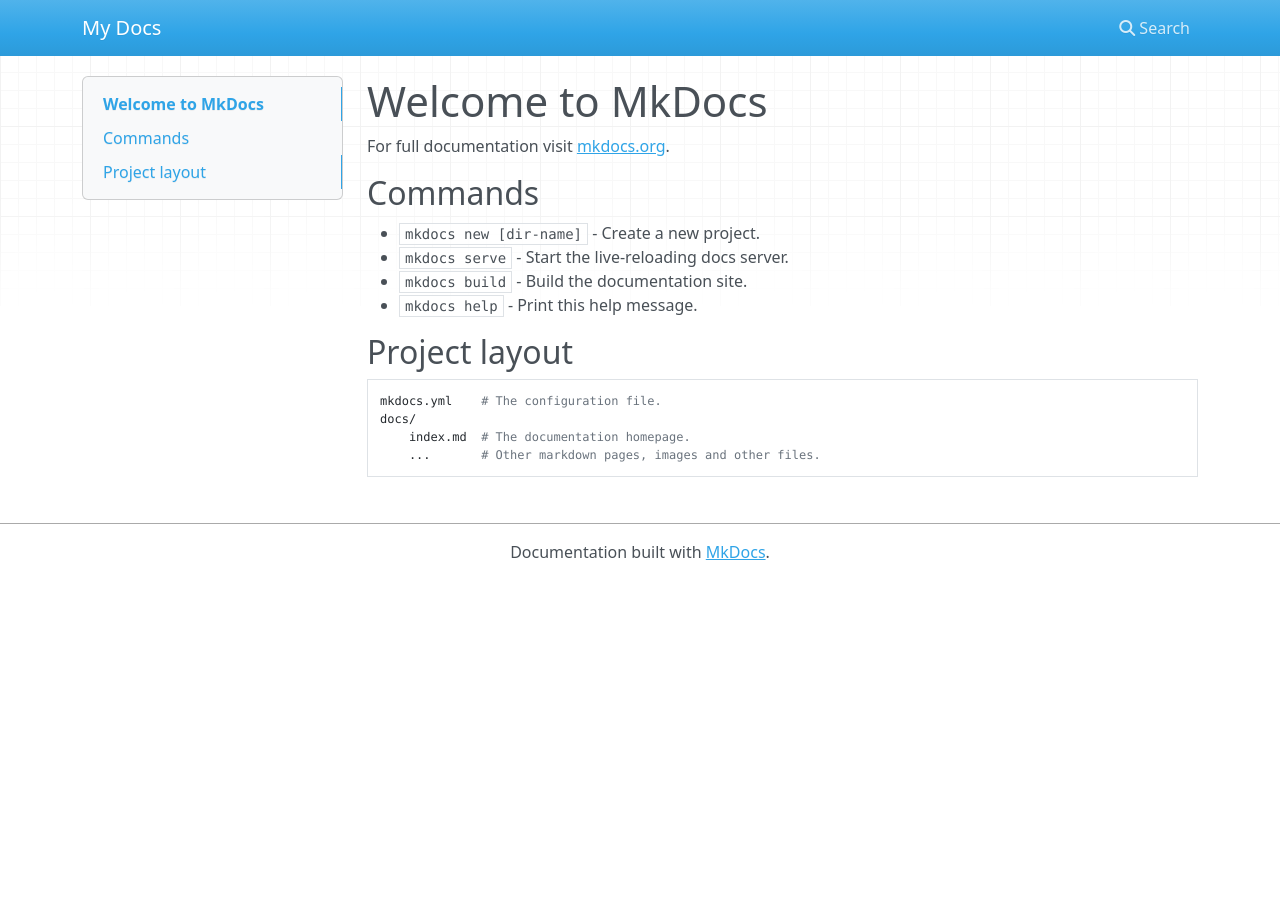
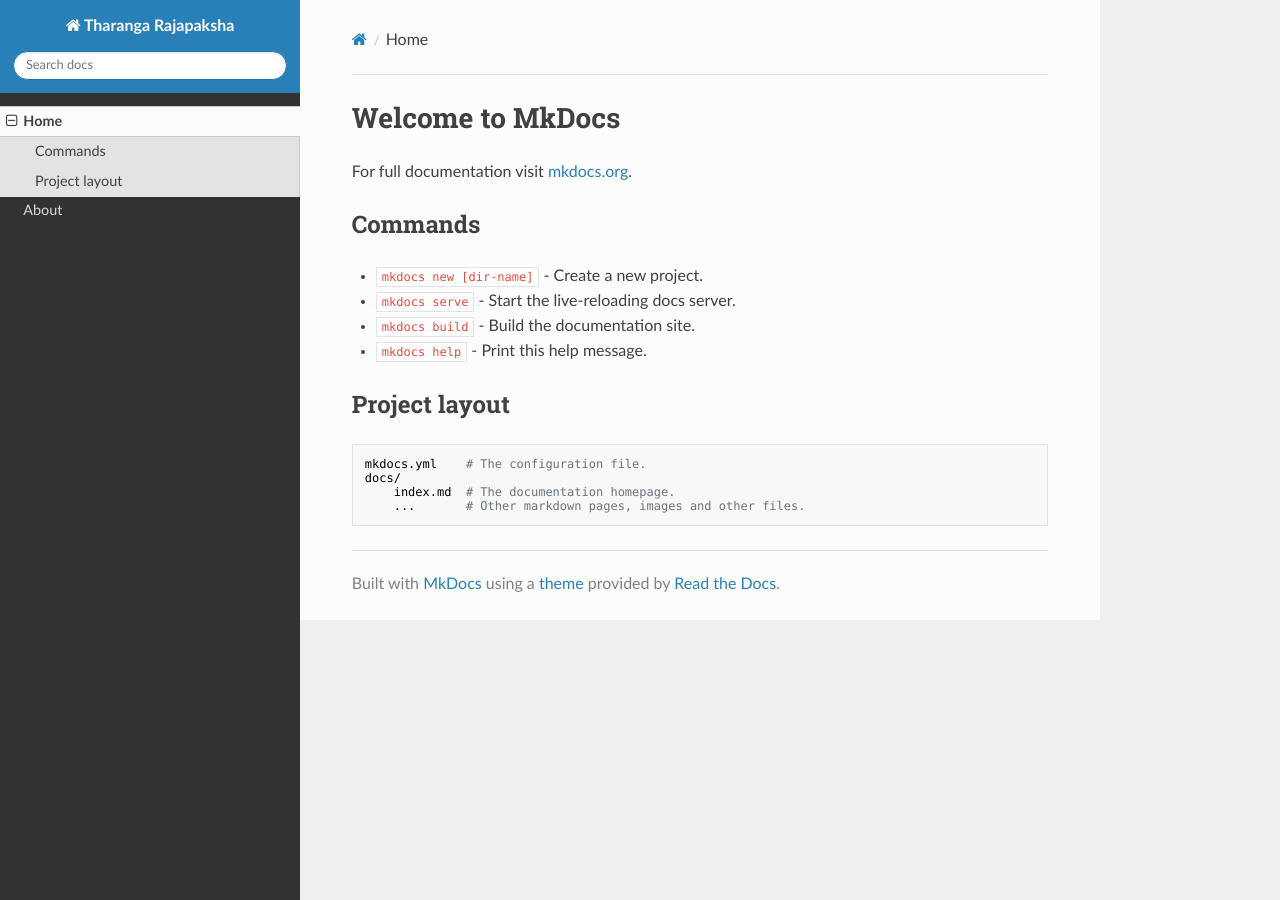
Before and after one commit to tharangar/tharangar.github.io, an MkDocs documentation site: the page built from docs/index.md, in a window 1280 px wide. Built offline with MkDocs 1.6.1, drawn with Linux system fonts in a browser that asks for light colours; nearby versions of some CDN libraries.

Commit message:
First site

```diff
--- a/mkdocs.yml
+++ b/mkdocs.yml
@@ -1 +1,6 @@
-site_name: My Docs
+site_name: Tharanga Rajapaksha
+nav:
+    - Home: index.md
+    - About: about.md
+#theme: windmill
+theme: readthedocs
```
